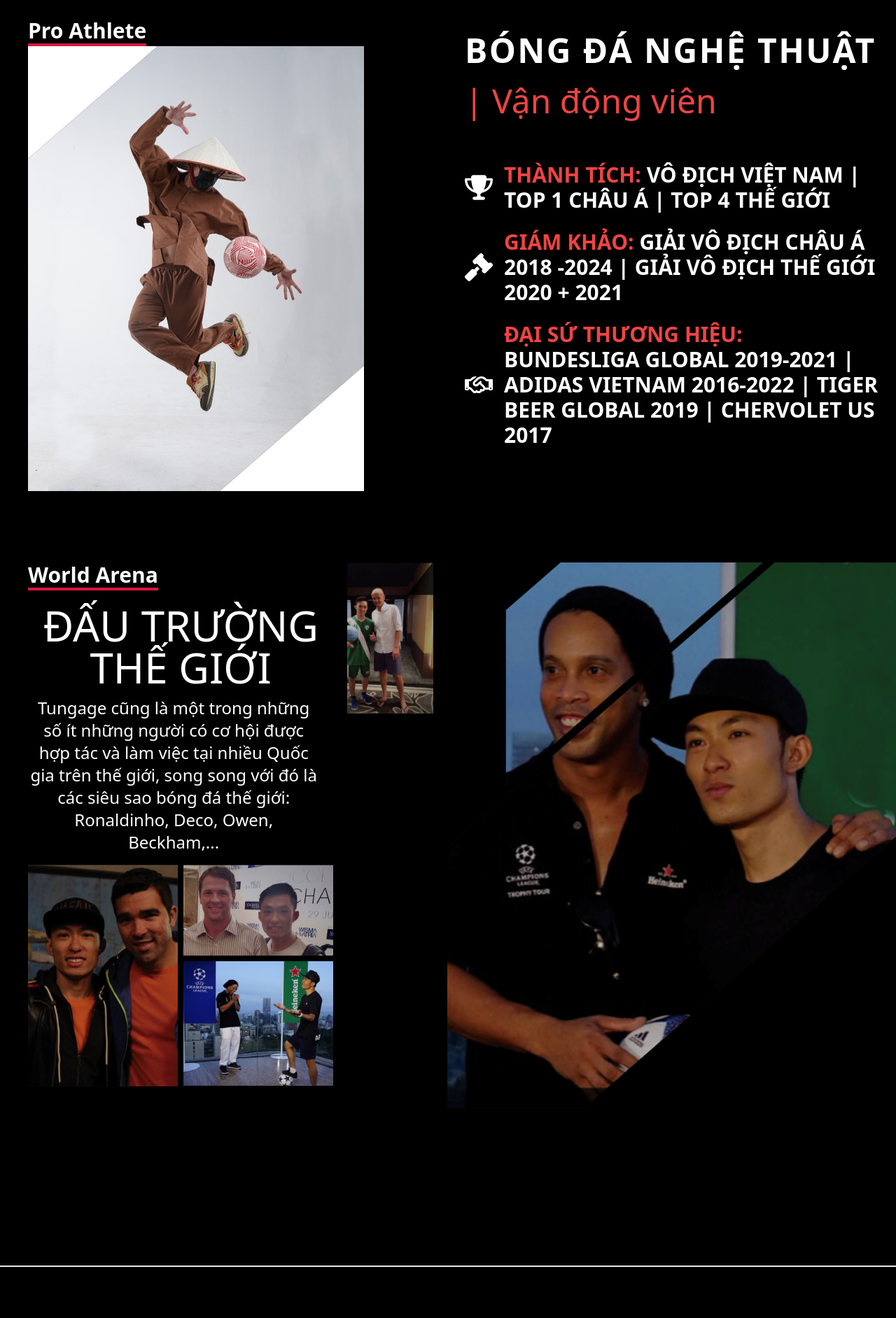
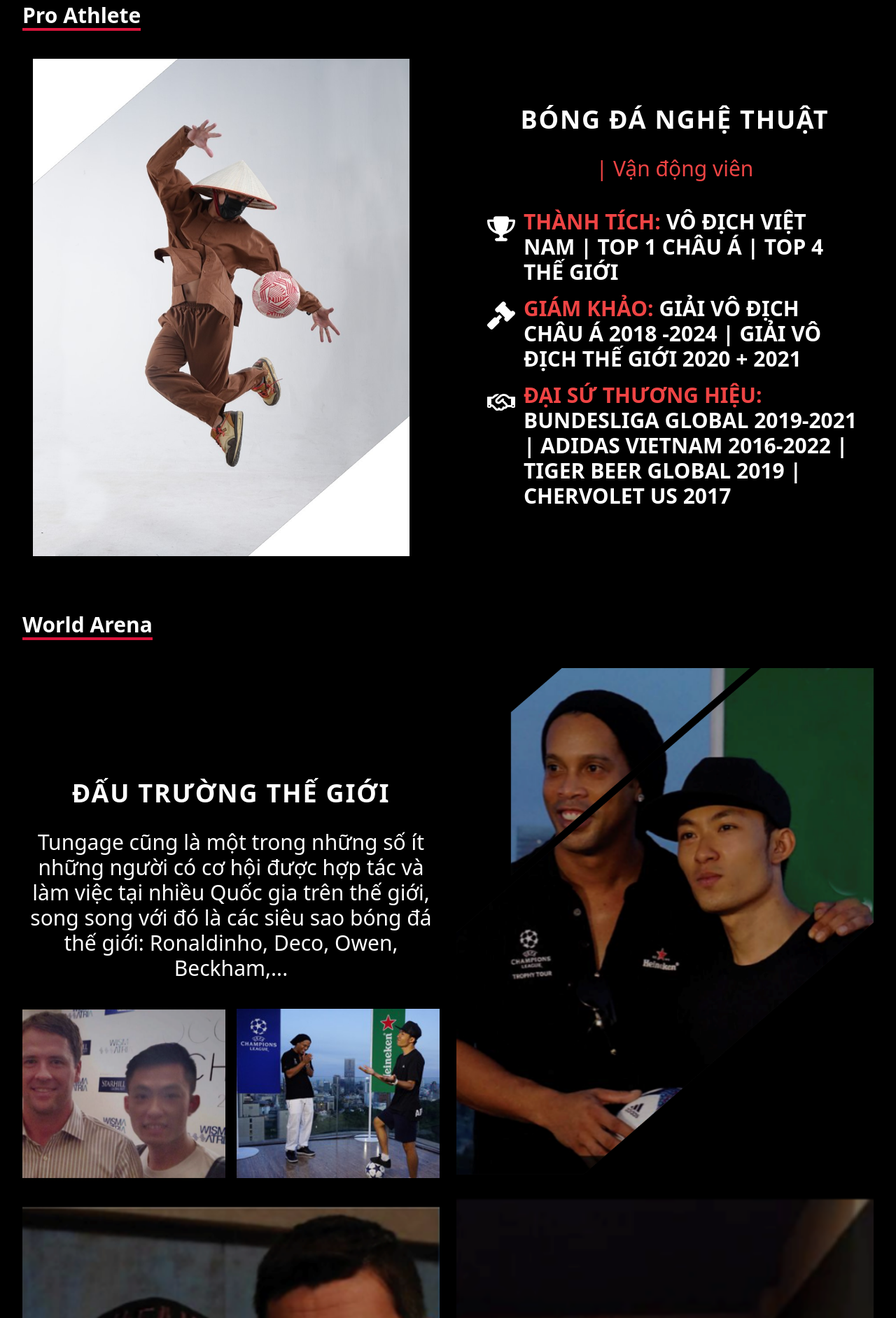
Before and after one commit to tungage-porlifo/Tungage_Porlifo_FE, a React (Vite) app: page /freestyle-football in a window 1280 px wide. Shown: the part 100-1984 px from the top of the page at 70% size. Built offline with nearby package versions, Linux system fonts and the light colour scheme.

Commit message:
Fix Design FreeStyle

```diff
--- a/src/components/FreeStyle.tsx
+++ b/src/components/FreeStyle.tsx
@@ -3,34 +3,39 @@
 const FreeStyle = () => {
   return (
     <div>
-      <section className="bg-black text-white min-h-screen flex flex-col md:flex-row items-center justify-center text-center pb-10 md:pt-0">
-        <div className="w-full md:w-1/2 h-full flex flex-col items-start justify-start relative pt-10 pl-10">
-          <h1 className="border-b-[4px] border-[#dc143c] text-white text-3xl font-bold md:mt-0 mt-8">
+      {/* Pro Athlete */}
+      <section className="bg-black text-white">
+        <div className="my-10 mx-8">
+          <h1 className="border-b-[4px] border-[#dc143c] text-white text-3xl font-bold inline-block">
             Pro Athlete
           </h1>
-          <div className="w-full h-full flex items-center justify-start relative overflow-hidden">
+        </div>
+        <div className="flex flex-col lg:flex-row items-center justify-center text-center gap-4">
+          <div className="w-full h-full lg:w-3/4 flex flex-col items-center justify-center overflow-hidden">
             <img
               src="/public/images/Freestyle1.jpg"
-              className="w-[80%] h-[90%] object-cover bg-black"
+              className="w-[85%] h-[85%] object-cover bg-black"
               alt="Freestyle Image"
             />
           </div>
-        </div>
-        <div className="w-full md:w-1/2 h-full flex flex-col items-start justify-center text-left px-6 space-y-6">
-          <div className="text-5xl md:text-5xl font-extrabold tracking-wider">
+          <div className="w-full h-full md:w-3/4 flex flex-col items-center justify-center text-left">
+            <div className="lg:text-4xl md:text-3xl text-2xl font-extrabold tracking-wider">
               BÓNG ĐÁ NGHỆ THUẬT
             </div>
-          <div className="mt-6 md:mt-10 text-2xl md:text-4xl lg:text-5xl text-red-500 space-y-2">
+            <div className="lg:mt-8 lg:text-3xl md:text-2xl text-xl text-red-500">
               <p>| Vận động viên</p>
             </div>
-          <div className="flex flex-row space-x-5">
-            <div className="mt-10 md:mt-10 text-2xl md:text-4xl lg:text-5xl space-y-6">
+            <div className="flex flex-row mx-12">
+              <div className="mt-10 md:mt-10 text-2xl md:text-4xl lg:text-5xl flex flex-col gap-4">
                 {listFreestyleMenu.map((freestyle, index) => (
                   <div key={index}>
-                  <div className="flex flex-row space-x-4 items-center">
-                    {freestyle.icon}
+                    <div className="flex flex-row gap-3">
+                      <div className="items-stretch">{freestyle.icon}</div>
                       <span className="text-xl md:text-2xl lg:text-3xl font-bold uppercase">
-                      <strong className="text-red-500">{freestyle.title}</strong> {freestyle.content}
+                        <strong className="text-red-500">
+                          {freestyle.title}
+                        </strong>{" "}
+                        {freestyle.content}
                       </span>
                     </div>
                   </div>
@@ -38,35 +43,71 @@
               </div>
             </div>
           </div>
+        </div>
       </section>
-      <section className="bg-black text-white min-h-screen flex flex-col md:flex-row items-start justify-start text-center pb-20 ">
-        <div className="w-full md:w-1/2 h-full flex flex-col items-start justify-start relative pt-10 pl-10">
-          <h1 className="border-b-[4px] border-[#dc143c] text-white text-3xl font-bold md:mt-0 mt-8">
+
+      {/* World Arena */}
+      <section className="bg-black text-white">
+        <div className="mt-20 my-10 mx-8">
+          <h1 className="border-b-[4px] border-[#dc143c] text-white text-3xl font-bold inline-block">
             World Arena
           </h1>
-          <div className="text-white text-3xl text-center sm:text-6xl uppercase flex flex-cols items-start justify-start overflow-hidden pt-5">
-            Đấu Trường Thế Giới
         </div>
 
-          <div className="text-white text-xl text-wrap sm:text-2xl flex items-start overflow-hidden pt-3 pr-5">
-            Tungage cũng là một trong những số ít những người có cơ hội được hợp tác và làm việc tại nhiều Quốc gia trên thế giới, song song với đó là các siêu sao bóng đá thế giới: Ronaldinho, Deco, Owen, Beckham,...
+        <div className="flex flex-col lg:flex-row items-center justify-center text-center gap-6 mx-8">
+          <div className="w-full h-full">
+            <div className="mb-10">
+              <div className="lg:text-4xl md:text-3xl text-2xl font-extrabold tracking-wider">
+                ĐẤU TRƯỜNG THẾ GIỚI
               </div>
 
-          <div className="grid grid-rows-3 grid-flow-col gap-2 pt-4 ">
-            <img src="/public/images/Deco.png" alt="" className="row-span-4 col-span-1" />
-            <img src="/public/images/Owen.png" alt="" className="col-span-1" />
-            <img src="/public/images/Ronaldinho.png" alt="" className="col-span-1 row-span-2 w-full" />
+              <div className="text-white lg:mt-8 lg:text-3xl md:text-2xl text-xl">
+                Tungage cũng là một trong những số ít những người có cơ hội được
+                hợp tác và làm việc tại nhiều Quốc gia trên thế giới, song song
+                với đó là các siêu sao bóng đá thế giới: Ronaldinho, Deco, Owen,
+                Beckham,...
               </div>
             </div>
-        <div className="flex flex-row md:flex-col items-center justify-center text-center space-y-6 pt-10">
-          <img src="/public/images/Compare.png" alt="" className="px-5 h-[80%] w[40%]" />
+
+            <div className="flex flex-col md:flex-row justify-center gap-4">
+              <img
+                src="/public/images/Owen.png"
+                alt=""
+                className="w-full object-cover overflow-hidden"
+              />
+
+              <img
+                src="/public/images/Ronaldinho.png"
+                alt=""
+                className="w-full object-cover overflow-hidden"
+              />
             </div>
-        <div className=" flex items-center justify-center relative overflow-hidden pt-10">
+
+            <div className="mt-10">
+              <img
+                src="/public/images/Deco.png"
+                alt=""
+                className="w-[100%] h-[100%]"
+              />
+            </div>
+          </div>
+
+          <div className="w-full h-full flex flex-col items-center justify-center mt-10 lg:mt-0 gap-8">
+            <div className="w-full h-full flex flex-col items-center justify-center overflow-hidden">
               <img
                 src="/public/images/Ronaldinho1.png"
-            className="object-cover bg-black"
+                className="w-full object-cover bg-black"
                 alt="Freestyle Image"
               />
+            </div>
+            <div className="w-full h-full flex flex-col items-center justify-center overflow-hidden">
+              <img
+                src="/public/images/Compare.png"
+                alt=""
+                className="w-full mt-10 lg:mt-0"
+              />
+            </div>
+          </div>
         </div>
       </section>
     </div>
```
Lines whose indentation alone changed are shown as unchanged.
